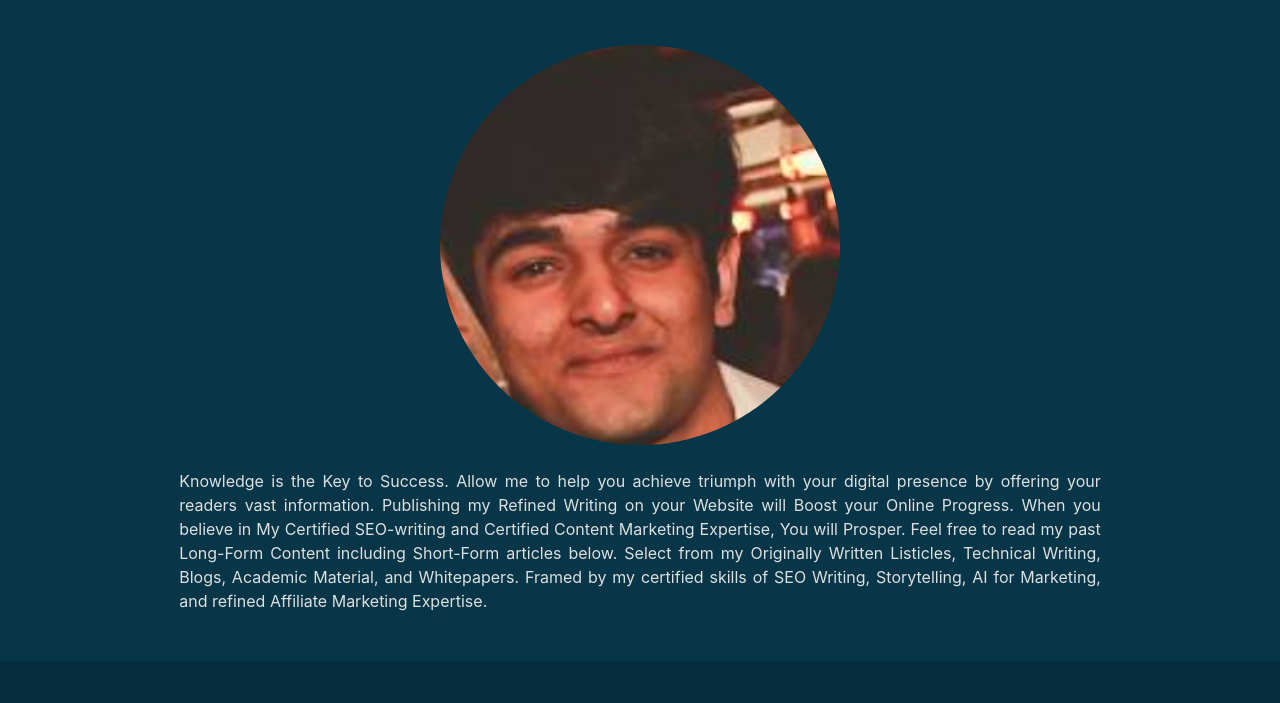
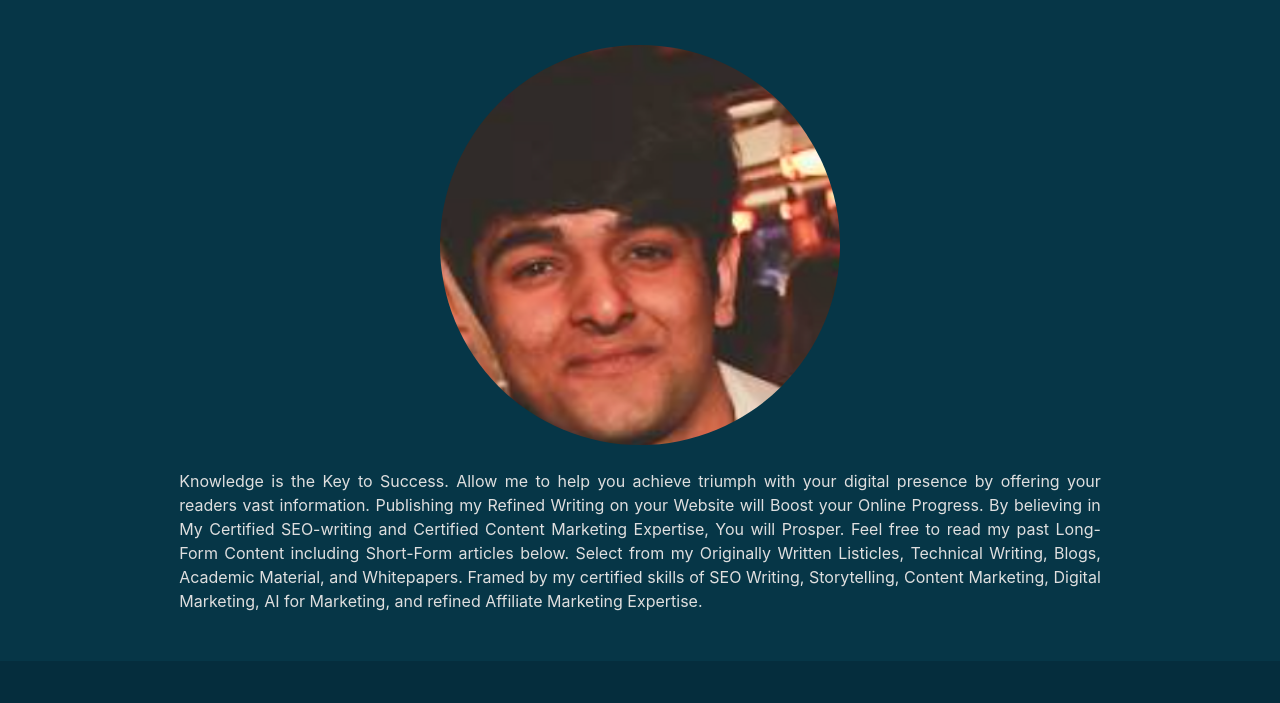
Before and after one commit to redoz94/Portfolioabs, a plain HTML site: page index.html in a window 1280 px wide. Shown: the part 97-800 px from the top of the page. Drawn offline with nearby package versions, Linux system fonts and the light colour scheme.

Commit message:
17-1-25(1)

```diff
--- a/index.html
+++ b/index.html
@@ -78,7 +78,7 @@
 			</div>
 			<div class="container"></br>
 				<p class="intro">
-					Knowledge is the Key to Success. Allow me to help you achieve triumph with your digital presence by offering your readers vast information. Publishing my Refined Writing on your Website will Boost your Online Progress. When you believe in My Certified SEO-writing and Certified Content Marketing Expertise, You will Prosper. Feel free to read my past Long-Form Content including Short-Form articles below. Select from my Originally Written Listicles, Technical Writing, Blogs, Academic Material, and Whitepapers. Framed by my certified skills of SEO Writing, Storytelling, AI for Marketing, and refined Affiliate Marketing Expertise.
+					Knowledge is the Key to Success. Allow me to help you achieve triumph with your digital presence by offering your readers vast information. Publishing my Refined Writing on your Website will Boost your Online Progress. By believing in My Certified SEO-writing and Certified Content Marketing Expertise, You will Prosper. Feel free to read my past Long-Form Content including Short-Form articles below. Select from my Originally Written Listicles, Technical Writing, Blogs, Academic Material, and Whitepapers. Framed by my certified skills of SEO Writing, Storytelling, Content Marketing, Digital Marketing, AI for Marketing, and refined Affiliate Marketing Expertise.
 				</p>
 			</div>
 		</section>
```
